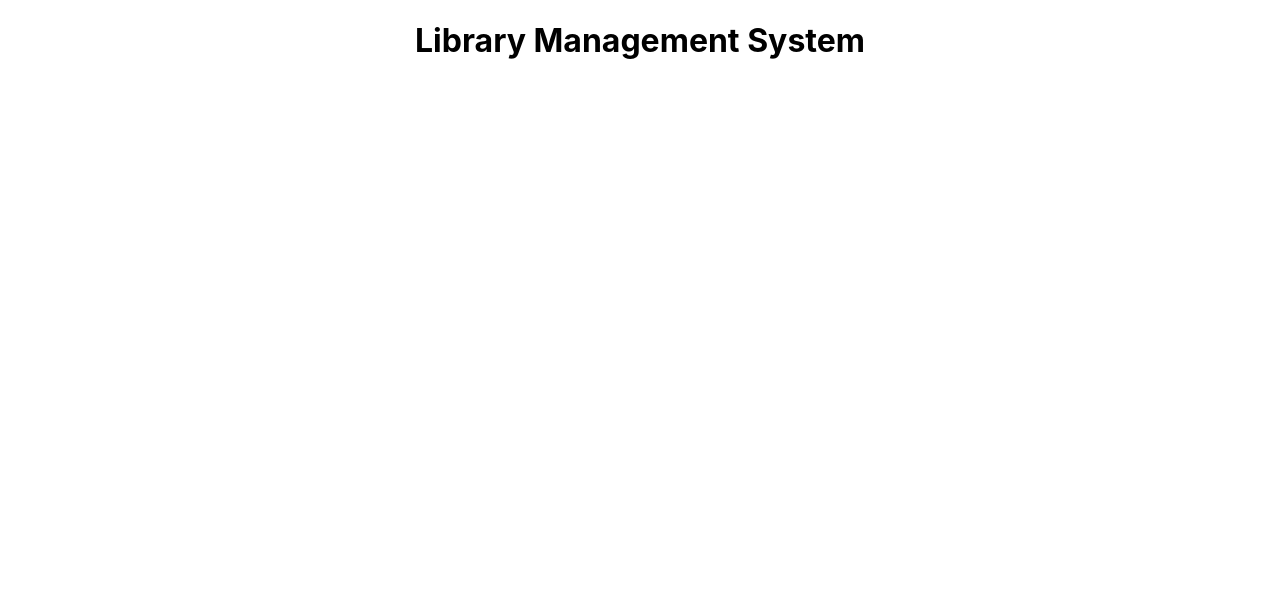
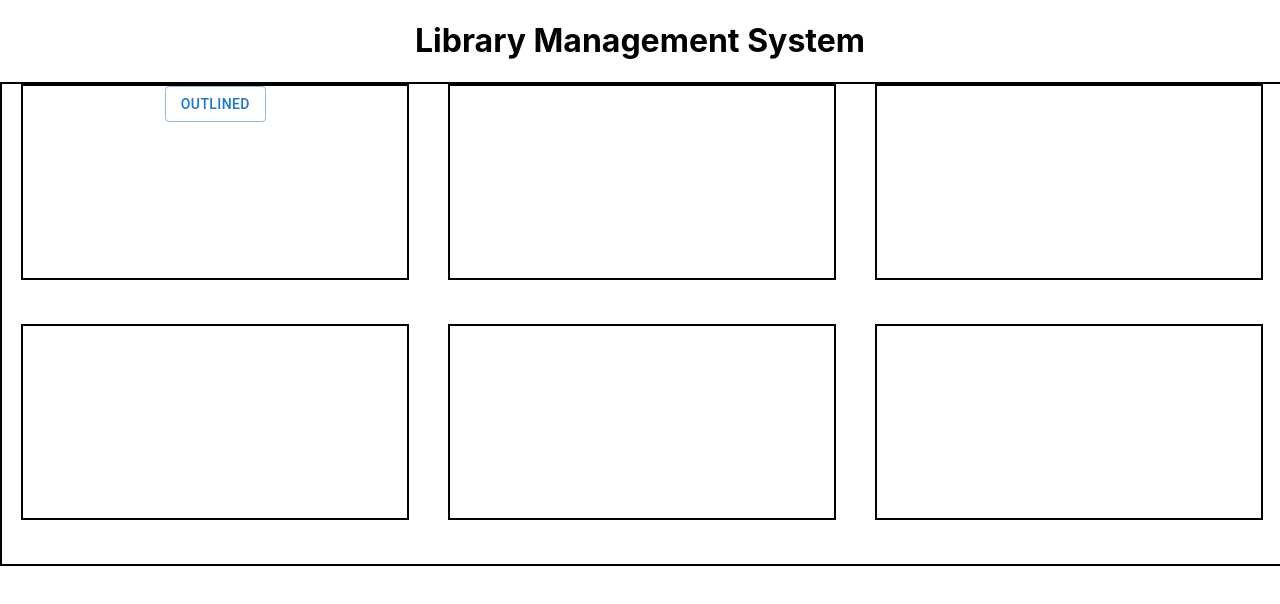
Before and after one commit to Moriyan1307/Library-Management-Systems, a React (Create React App) app in the folder front-end/: page / in a window 1280 px wide. Shown: the top 604 px of the page. Built offline with nearby package versions, Linux system fonts and the light colour scheme.

Commit message:
book table

```diff
--- a/front-end/package.json
+++ b/front-end/package.json
@@ -3,10 +3,14 @@
   "version": "0.1.0",
   "private": true,
   "dependencies": {
+    "@emotion/react": "^11.11.1",
+    "@emotion/styled": "^11.11.0",
+    "@mui/material": "^5.14.18",
     "@testing-library/jest-dom": "^5.17.0",
     "@testing-library/react": "^13.4.0",
     "@testing-library/user-event": "^13.5.0",
     "ajax": "^0.0.4",
+    "axios": "^1.6.2",
     "react": "^18.2.0",
     "react-dom": "^18.2.0",
     "react-scripts": "5.0.1",
--- a/front-end/src/App.js
+++ b/front-end/src/App.js
@@ -1,10 +1,136 @@
-
-import './App.css';
+import {
+  Box,
+  Typography,
+  TextField,
+  Button,
+  Select,
+  MenuItem,
+  useMediaQuery,
+  Link,
+} from "@mui/material";
+import React, { useState, useEffect } from "react";
+import axios from "axios";
+import "./App.css";
 
 function App() {
+  const [bookData, setBookData] = useState([]);
+  const [mprompt, setMprompt] = useState(false);
+  const apiUrl = "http://localhost:8080";
+
+  const fetchData = async () => {
+    setMprompt(true);
+    try {
+      const response = await axios.get(`${apiUrl}/book`);
+      setBookData(response.data);
+      console.log(setBookData);
+    } catch (error) {
+      console.error("Error fetching data:", error);
+    }
+  };
+
+  const prompt = (
+    <Box
+      sx={{
+        height: "70vh",
+        width: "80vw",
+        border: "2px solid #000",
+        backgroundColor: "white",
+        position: "absolute",
+      }}
+    >
+      <Button onClick={() => setMprompt(false)} variant="outlined">
+        {bookData ? (
+          <table>
+            <thead>
+              <tr>
+                <th>ISBN</th>
+                <th>Title</th>
+                <th>Author</th>
+                <th>Published Year</th>
+                <th>Genre</th>
+                <th>Description</th>
+                <th>Total Copies</th>
+                <th>Available Copies</th>
+                <th>Is Reference Book</th>
+                <th>Is Rare Book</th>
+                <th>Is Map</th>
+              </tr>
+            </thead>
+            <tbody>
+              <tr>
+                <td>{bookData.ISBN}</td>
+                <td>{bookData.Title}</td>
+                <td>{bookData.Author}</td>
+                <td>{bookData.PublishedYear}</td>
+                <td>{bookData.Genre}</td>
+                <td>{bookData.Description}</td>
+                <td>{bookData.TotalCopies}</td>
+                <td>{bookData.AvailableCopies}</td>
+                <td>{bookData.IsReferenceBook ? "Yes" : "No"}</td>
+                <td>{bookData.IsRareBook ? "Yes" : "No"}</td>
+                <td>{bookData.IsMap ? "Yes" : "No"}</td>
+              </tr>
+            </tbody>
+          </table>
+        ) : (
+          <p>Loading...</p>
+        )}
+        Close
+      </Button>
+    </Box>
+  );
+
+  // useEffect(() => {
+  //   const fetchData = async () => {
+  //     try {
+  //       const response = await axios.get(`${apiUrl}/books`);
+  //       setData(response.data);
+  //       console.log(data);
+  //     } catch (error) {
+  //       console.error("Error fetching data:", error);
+  //     }
+  //   };
+
+  //   fetchData();
+  // }, [apiUrl]);
+
   return (
     <div className="App">
-     <h1>Library Management  System</h1>
+      <h1>Library Management System</h1>
+      <Box sx={{ position: "relative" }}>
+        <Box
+          sx={{
+            height: "60vh",
+            width: "100vw",
+            border: "2px solid #000",
+            display: "flex",
+            flexWrap: "wrap",
+            justifyContent: "space-around",
+          }}
+        >
+          <Box sx={{ height: "40%", width: "30%", border: "2px solid #000" }}>
+            <Button onClick={() => fetchData()} variant="outlined">
+              Outlined
+            </Button>
+          </Box>
+          {mprompt && prompt}
+          <Box
+            sx={{ height: "40%", width: "30%", border: "2px solid #000" }}
+          ></Box>
+          <Box
+            sx={{ height: "40%", width: "30%", border: "2px solid #000" }}
+          ></Box>
+          <Box
+            sx={{ height: "40%", width: "30%", border: "2px solid #000" }}
+          ></Box>
+          <Box
+            sx={{ height: "40%", width: "30%", border: "2px solid #000" }}
+          ></Box>
+          <Box
+            sx={{ height: "40%", width: "30%", border: "2px solid #000" }}
+          ></Box>
+        </Box>
+      </Box>
     </div>
   );
 }
```
Also changed, not shown: 1 other file (tests, documents, lock files or other folders).
